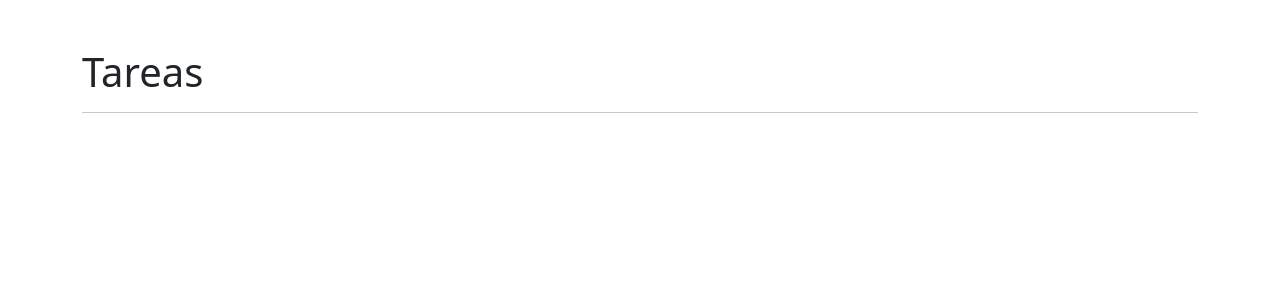
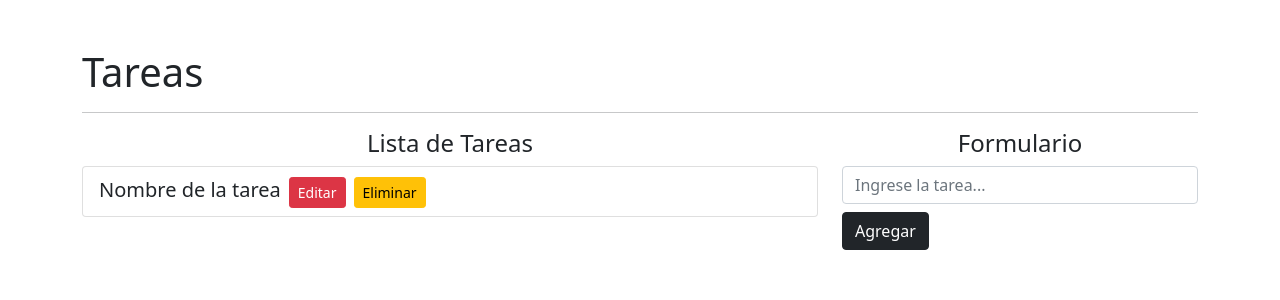
Before and after one commit to AstridChavarria234/CRUD, a React (Create React App) app: page / in a window 1280 px wide. Shown: the top 300 px of the page. Built offline with nearby package versions, Linux system fonts and the light colour scheme.

Commit message:
Update App

```diff
--- a/src/App.js
+++ b/src/App.js
@@ -6,6 +6,35 @@
     <div className="container mt-5">
       <h1>Tareas</h1>
       <hr/>
+      <div className="row">
+       <div className="col-8">
+         <h4 className="text-center">Lista de Tareas</h4>
+         <ul className="list-group">
+           <li className="list-group-item">
+             <span className="lead">Nombre de la tarea</span>
+             <button className="btn btn-danger btn-sm float rigth mx-2">Editar</button>
+             <button className="btn btn-warning btn-sm float-rigth">Eliminar</button>
+
+           </li>
+
+         </ul>
+       </div>
+       <div className="col-4">
+        <h4 className="text-center">Formulario</h4>
+        <form>
+          <input
+          type="text"
+          className="form-control mb-2"
+          placeholder="Ingrese la tarea..."
+           />
+          <button
+          className="btn btn-dark btn-block"
+          type="submit"
+          >Agregar</button>
+        </form>
+
+       </div>
+      </div>
     </div>
   )
 }
```
